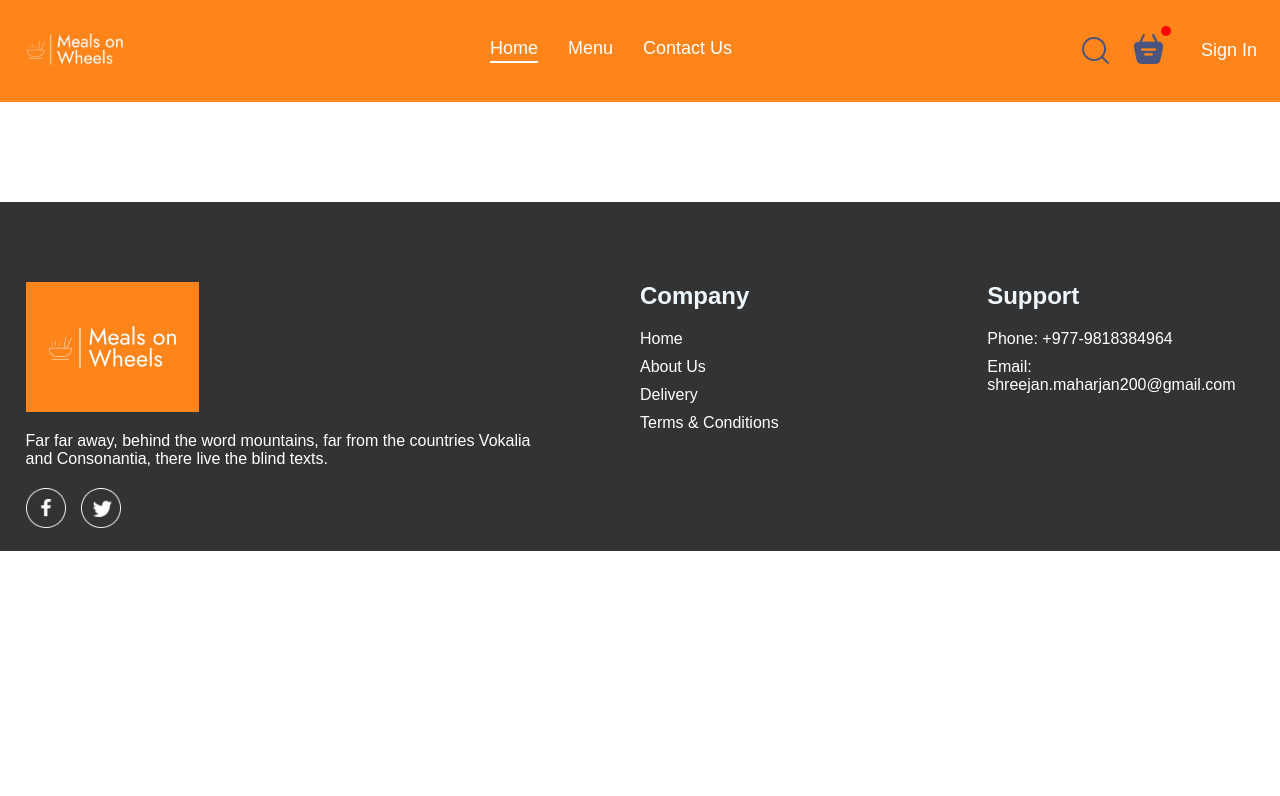
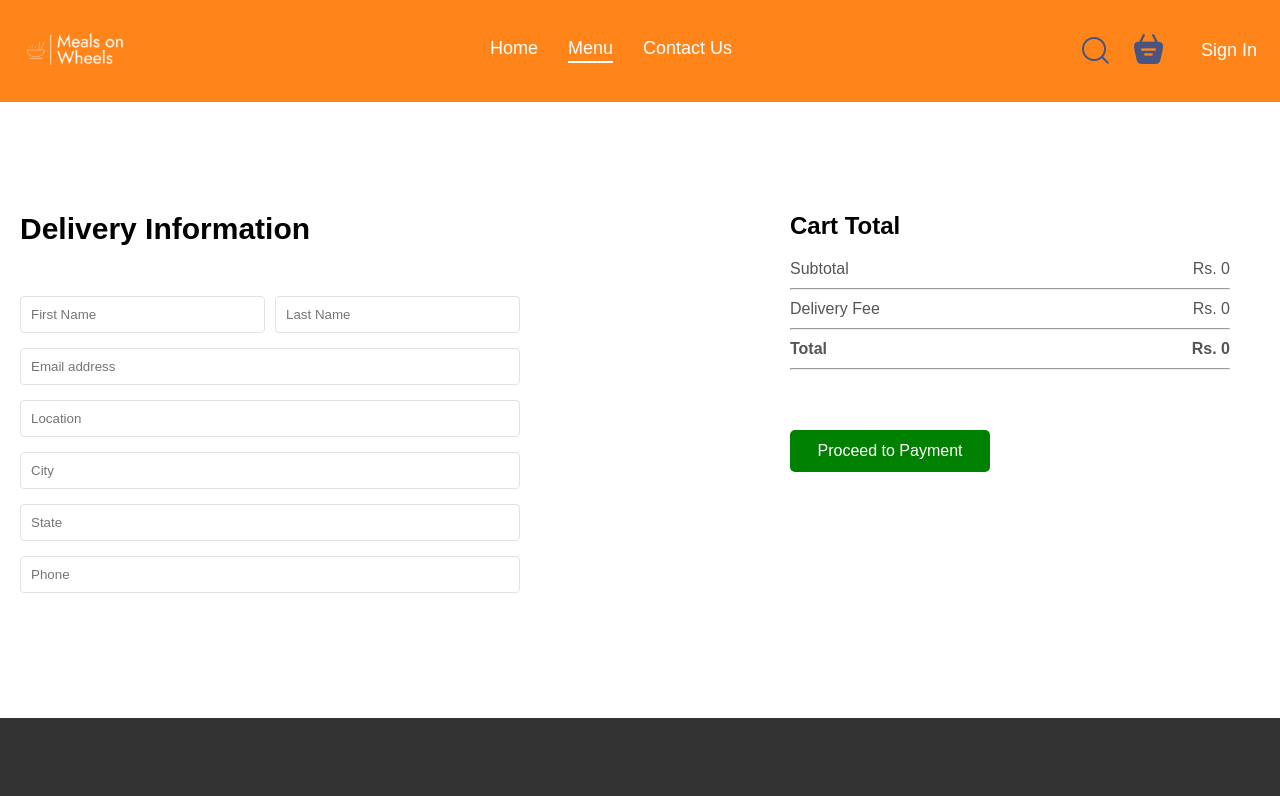
Before and after one commit to Ashura2003/Frontend, a React (Vite) app: page /order in a window 1280 px wide. Shown: the top 796 px of the page. Built offline with nearby package versions, Linux system fonts and the light colour scheme; a web font is replaced by a local one.

Commit message:
Added logic and created pages

```diff
--- a/src/App.jsx
+++ b/src/App.jsx
@@ -18,7 +18,7 @@
         <Routes>
           <Route path="/" element={<Home />}></Route>
           <Route path="/cart" element={<Cart />}></Route>
-          <Route path="/placeorder" element={<PlaceOrder />}></Route>
+          <Route path="/order" element={<PlaceOrder />}></Route>
         </Routes>
       </div>
       <Footer />
--- a/src/components/navbar/Navbar.jsx
+++ b/src/components/navbar/Navbar.jsx
@@ -1,11 +1,14 @@
 import "react";
-import { useState } from "react";
+import { useContext, useState } from "react";
 import { Link } from "react-router-dom";
 import { assets } from "../../assets/assets";
+import { StoreContext } from "../../context/StoreContext";
 import "./Navbar.css";
 
 const Navbar = ({ setShowLogin }) => {
-  const [menu, setMenu] = useState("Home");
+  const [menu, setMenu] = useState("Menu");
+
+  const { getTotalCartAmount } = useContext(StoreContext);
 
   return (
     <div className="navbar">
@@ -42,7 +45,7 @@
           <Link to="/cart">
             <img src={assets.basket_icon} alt="" />
           </Link>
-          <div className="dot"></div>
+          <div className={getTotalCartAmount()===0 ? "" : "dot"}></div>
         </div>
         <button
           onClick={() => {
--- a/src/context/StoreContext.jsx
+++ b/src/context/StoreContext.jsx
@@ -1,5 +1,5 @@
-import { createContext, useEffect, useState } from "react";
-import PropTypes from 'prop-types';
+import PropTypes from "prop-types";
+import { createContext, useMemo, useState } from "react";
 import { food_list } from "../assets/assets";
 export const StoreContext = createContext(null);
 
@@ -25,18 +25,28 @@
     });
   };
 
+  const getTotalCartAmount = () => {
+    let total = 0;
+    for (const item in cartItems) {
+      if (cartItems[item] > 0) {
+        let itemInfo = food_list.find((food) => food._id === item);
+        total += itemInfo.price * cartItems[item];
+      }
+    }
+    return total;
+  };
 
-  useEffect(() => {
-    console.log(cartItems);
-  }, [cartItems]);
-
-  const contextValue = {
+  const contextValue = useMemo(
+    () => ({
       food_list,
       cartItems,
       setCartItems,
       addToCart,
       removeFromCart,
-  };
+      getTotalCartAmount,
+    }),
+    [cartItems]
+  );
   return (
     <StoreContext.Provider value={contextValue}>
       {props.children}
--- a/src/pages/cart/Cart.css
+++ b/src/pages/cart/Cart.css
@@ -28,3 +28,46 @@
     color: red;
     cursor: pointer;
 }
+.cart-bottom{
+    display: flex;
+    justify-content: space-between;
+    margin-top: 80px;
+    gap: max(12vw,20px);
+}
+
+.cart-total{
+    flex: 1;
+    display: flex;
+    flex-direction: column;
+    gap: 20px;
+}
+.cart-total-details{
+    display: flex;
+    justify-content: space-between;
+    color: #555;
+
+}
+
+.cart-total hr{
+    margin: 10px 0px;
+}
+
+.cart-total button{
+    border: none;
+    color: white;
+    background-color: green;
+    width: max(15vw,200px);
+    padding: 12px 3px;
+    font-size: medium;
+    font-weight: 500;
+    border-radius: 5px;
+    cursor: pointer;
+}
+@media(max-width: 750px){
+
+    .cart-bottom{
+        flex-direction: column-reverse;
+
+    }
+
+}
--- a/src/pages/cart/Cart.jsx
+++ b/src/pages/cart/Cart.jsx
@@ -1,10 +1,14 @@
 import "react";
 import { useContext } from "react";
+import { useNavigate } from "react-router-dom";
 import { StoreContext } from "../../context/StoreContext";
 import "./Cart.css";
 
 const Cart = () => {
-  const { cartItems, food_list, removeFromCart } = useContext(StoreContext);
+  const { cartItems, food_list, removeFromCart, getTotalCartAmount } =
+    useContext(StoreContext);
+
+  const navigate = useNavigate();
 
   return (
     <div className="cart">
@@ -26,10 +30,17 @@
                 <div className="cart-items-title cart-items-items">
                   <img src={item.image} alt="" />
                   <p>{item.name}</p>
-                  <p>{item.price}</p>
+                  <p>Rs. {item.price}</p>
                   <p>{cartItems[item._id]}</p>
-                  <p>{item.price * cartItems[item._id]}</p>
-                  <p className="cross">x</p>
+                  <p>Rs. {item.price * cartItems[item._id]}</p>
+                  <p
+                    onClick={() => {
+                      removeFromCart(item._id);
+                    }}
+                    className="cross"
+                  >
+                    x
+                  </p>
                 </div>
                 <hr />
               </div>
@@ -37,6 +48,35 @@
           }
         })}
       </div>
+      <div className="cart-bottom">
+        <div className="cart-total">
+          <h2>Cart Total</h2>
+          <div>
+            <div className="cart-total-details">
+              <p>Subtotal</p>
+              <p>Rs. {getTotalCartAmount()}</p>
+            </div>
+            <hr />
+            <div className="cart-total-details">
+              <p>Delivery Fee</p>
+              <p>Rs. {getTotalCartAmount() === 0 ? 0 : 10}</p>
+            </div>
+            <hr />
+            <div className="cart-total-details">
+              <b>Total</b>
+              <b>
+                Rs. {getTotalCartAmount() === 0 ? 0 : getTotalCartAmount() + 10}
+              </b>
+            </div>
+            <hr />
+          </div>
+          <button onClick={() => navigate("/order")}>Checkout</button>
+        </div>
+        <div className="cart-space"></div>
+        <div className="cart-space"></div>
+        <div className="cart-space"></div>
+        <div className="cart-space"></div>
+      </div>
     </div>
   );
 };
--- a/src/pages/place order/PlaceOrder.css
+++ b/src/pages/place order/PlaceOrder.css
@@ -0,0 +1,44 @@
+.place-order{
+    display: flex;
+    padding: 10px 20px;
+    justify-content: space-between;
+    align-items: start;
+    gap: 50px;
+    margin-top: 100px;
+}
+
+.place-order-left{
+    width: 100%;
+    max-width: max(30%,500px);
+}
+
+.place-order-left .title{
+    font-size: 30px;
+    font-weight: 600;
+    margin-bottom: 50px;
+}
+
+.place-order-left input{
+    margin-bottom: 15px;
+    width: 100%;
+    padding: 10px;
+    border: 1px solid #e2e2e2;
+    border-radius: 4px;
+    outline-color: #FF4500;
+
+}
+
+.place-order-left .multi-fields{
+    display: flex;
+    gap: 10px;
+}
+
+.place-order-right{
+    width: 100%;
+    padding: 0px 30px;
+    max-width: max(30%,500px);
+}
+
+.place-order .cart-total button{
+    margin-top: 30px;
+}
--- a/src/pages/place order/PlaceOrder.jsx
+++ b/src/pages/place order/PlaceOrder.jsx
@@ -1,12 +1,55 @@
-import  'react'
-import './PlaceOrder.css'
+import "react";
+
+import { useContext } from "react";
+import { StoreContext } from "../../context/StoreContext";
+import "./PlaceOrder.css";
 
 const PlaceOrder = () => {
+  const { getTotalCartAmount } = useContext(StoreContext);
+
   return (
-    <div>
+    <form className="place-order">
+      <div className="place-order-left">
+        <p className="title">Delivery Information</p>
+        <div className="multi-fields">
+          <input type="text" placeholder="First Name" />
+          <input type="text" placeholder="Last Name" />
+        </div>
+        <input type="text" placeholder="Email address" />
+        <input type="text" placeholder="Location" />
 
-    </div>
-  )
-}
+        <input type="text" placeholder="City" />
+        <input type="text" placeholder="State" />
 
-export default PlaceOrder
+        <input type="text" placeholder="Phone" />
+      </div>
+      <div className="place-order-right">
+        <div className="cart-total">
+          <h2>Cart Total</h2>
+          <div>
+            <div className="cart-total-details">
+              <p>Subtotal</p>
+              <p>Rs. {getTotalCartAmount()}</p>
+            </div>
+            <hr />
+            <div className="cart-total-details">
+              <p>Delivery Fee</p>
+              <p>Rs. {getTotalCartAmount() === 0 ? 0 : 10}</p>
+            </div>
+            <hr />
+            <div className="cart-total-details">
+              <b>Total</b>
+              <b>
+                Rs. {getTotalCartAmount() === 0 ? 0 : getTotalCartAmount() + 10}
+              </b>
+            </div>
+            <hr />
+          </div>
+          <button>Proceed to Payment</button>
+        </div>
+      </div>
+    </form>
+  );
+};
+
+export default PlaceOrder;
```
Lines whose indentation alone changed are shown as unchanged.
